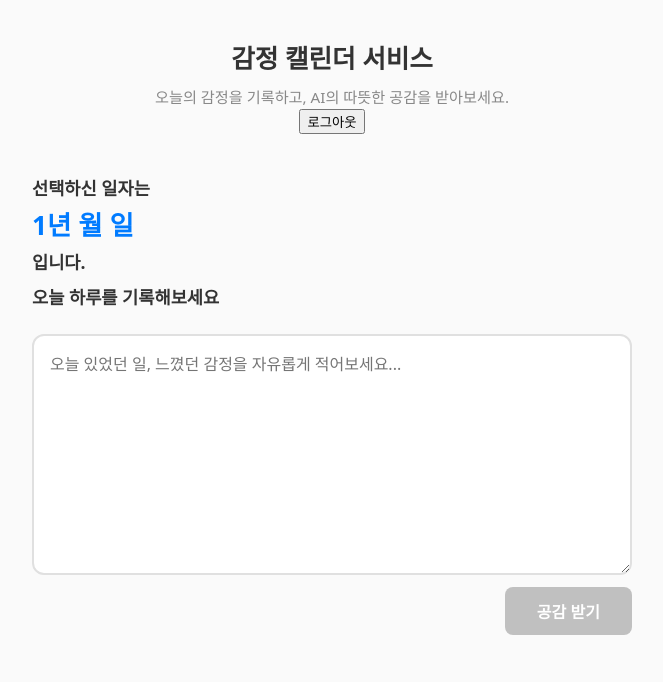
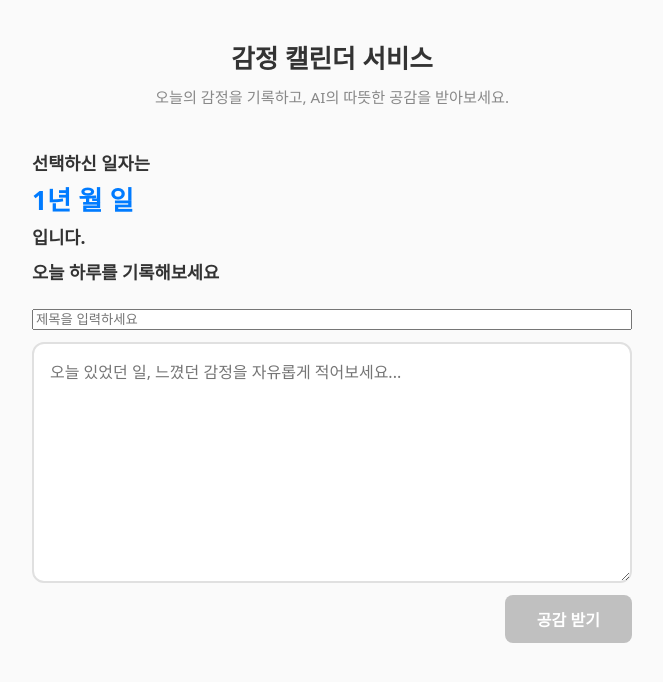
Before and after one commit to shinjipark22/diary_empathy_project, a React (Vite) app in the folder frontend/: page /diary/1 in a window 1280 px wide. Shown: the top 682 px of the page, without its empty margins (308-971 px from the left). Built offline with nearby package versions, Linux system fonts and the light colour scheme; sample sign-in values are in the browser's storage.

Commit message:
[FEAT]: diary 기능 API 명세서 기반으로 통일 (user id)

```diff
--- a/frontend/src/App.jsx
+++ b/frontend/src/App.jsx
@@ -2,12 +2,16 @@ import DiaryPage from './pages/DiaryPage';
 
 import CalendarPage from './pages/CalendarPage';
 import './App.css';
-import {BrowserRouter as Router, Routes, Route} from 'react-router-dom';
+import {BrowserRouter as Router, Routes, Route, Navigate} from 'react-router-dom';
 import { useState } from 'react';
+import LoginPage from './pages/LoginPage.jsx';
+import AuthCallbackPage from './pages/AuthCallbackPage.jsx';
 
 
 
 function App() {
+  const token = localStorage.getItem('accessToken');
+  const isLoggedIn = !!token && token !== 'null' && token !== 'undefined';
 
   return <div>
     <Router>
@@ -15,14 +19,15 @@ function App() {
 
         <h1 className="diary-page__title">감정 캘린더 서비스</h1>
         <p className='diary-page-main'>오늘의 감정을 기록하고, AI의 따뜻한 공감을 받아보세요.</p>
-        <button>로그아웃</button>
+
       </header>
 
+
     <Routes>
-
-      <Route path="/" element={<div className='app-container'> <CalendarPage /></div>} />
-
-      <Route path = "/diary/:date" element = {<DiaryPage />} />
+      <Route path = "/login" element={isLoggedIn ? <Navigate to="/" replace /> : <LoginPage />} />
+      <Route path="/auth/callback" element={<AuthCallbackPage />} />
+      <Route path="/" element={isLoggedIn ? <div className='app-container'> <CalendarPage /></div> : <Navigate to="/login" replace />} />
+      <Route path = "/diary/:date" element = {isLoggedIn ? <DiaryPage /> : <Navigate to="/login" replace />} />
     </Routes>
 
     </Router>
--- a/frontend/src/api/empathy.js
+++ b/frontend/src/api/empathy.js
@@ -1,4 +1,4 @@
-const USE_MOCK = true; // AI 서버 연동 시 false로 변경
+const USE_MOCK = true; // 목데이터 사용 시 true
 
 function getMockResponse(diaryText) {
   const hasNegative = /힘들|슬프|우울|짜증|화가|속상|불안|걱정|외로/.test(diaryText);
@@ -43,19 +43,30 @@ function getMockResponse(diaryText) {
 }
 
 export async function postDiaryEmpathy(diaryText) {
+  const payload = typeof diaryText === 'string'
+    ? { content: diaryText }
+    : diaryText; // 문자열이 들어오면 content로 감싸고, 객체가 들어오면 그대로 사용
+
   if (USE_MOCK) {
     await new Promise((resolve) => setTimeout(resolve, 1000));
-    return getMockResponse(diaryText);
+    return getMockResponse(payload.content ?? '');
   }
 
   const request = {
-    request_id: crypto.randomUUID(),
-    diary_text: diaryText,
+    user_id: payload.userId ?? '',
+    date: payload.date || new Date().toISOString().split('T')[0],
+    content: payload.content || "",
+    title: payload.title || "오늘의 일기",
   };
 
-  const response = await fetch('/api/diary/empathy', {
+  const accessToken = localStorage.getItem('accessToken');
+
+  const response = await fetch('/api/diary/create', {
     method: 'POST',
-    headers: { 'Content-Type': 'application/json' },
+    headers: {
+      'Content-Type': 'application/json',
+      ...(accessToken ? { Authorization: `Bearer ${accessToken}` } : {}),
+    },
     body: JSON.stringify(request),
   });
 
--- a/frontend/src/components/DiaryInput.jsx
+++ b/frontend/src/components/DiaryInput.jsx
@@ -4,12 +4,17 @@ import './DiaryInput.css';
 
 export default function DiaryInput({ onSubmit, isLoading, date }) {
   const [text, setText] = useState('');
+  const [title, setTitle] = useState('');
   const [y,m,d] = date.split('-');
   const handleSubmit = (e) => {
     e.preventDefault();
-    const trimmed = text.trim();//공백 제거
-    if (!trimmed) return;
-    onSubmit(trimmed); // 부모가 내려준 함수  (DiaryPage.jsx의 handleSubmit 함수가 호출됨)
+    const trimmedContent = text.trim();//공백 제거
+    const trimmedTitle = title.trim();
+    if (!trimmedContent) return;
+    onSubmit({
+      title: trimmedTitle,
+      content: trimmedContent,
+    }); // 부모가 내려준 함수  (DiaryPage.jsx의 handleSubmit 함수가 호출됨) -> 여기서 부모로 반환
   };
 //button이 클릭되면 handleSubmit 함수가 실행 일기 문자열)
   return (
@@ -24,6 +29,12 @@ export default function DiaryInput({ onSubmit, isLoading, date }) {
         </div>
         <p style={{ margin: '4px 0 12px 0' }}>오늘 하루를 기록해보세요</p>
       </label>
+      <input type="text"
+        placeholder='제목을 입력하세요'
+        value={title}
+        onChange={(e) => setTitle(e.target.value)}
+        disabled={isLoading}
+      />
       <textarea
         id="diary-text"
         className="diary-input__textarea"
--- /dev/null
+++ b/frontend/src/pages/AuthCallbackPage.jsx
@@ -0,0 +1,23 @@
+//URL에 토큰이 표현되어 있지 않으면 제대로 작동 안함
+
+import { useEffect } from "react";
+import { useNavigate,useSearchParams } from "react-router-dom";
+
+export default function AuthCallbackPage() {
+    const navigate = useNavigate();
+    const [searchParams] = useSearchParams();
+
+    useEffect(() => {
+        const accessToken = searchParams.get('accessToken') || searchParams.get('token'); //token이나 accessToken 뒤에 붙어 있는 값을 토큰으로 긁어옴
+        const userId = searchParams.get('userId') || searchParams.get('user_id'); //userId나 id 뒤에 붙어 있는 값을 userId로 긁어옴
+        if (!accessToken) {
+        navigate('/login', { replace: true });
+         return;
+        }
+        localStorage.setItem('accessToken', accessToken); //토큰을 localStorage에 저장(앞에 값이 로컬에 저장되는 변수 명, 뒤에값이 value)
+        localStorage.setItem('userId', userId);
+        navigate('/', { replace: true });
+
+    }, [navigate, searchParams]);
+    return <div>로그인 중...</div>;
+}
--- a/frontend/src/pages/DiaryPage.jsx
+++ b/frontend/src/pages/DiaryPage.jsx
@@ -12,13 +12,18 @@ export default function DiaryPage() {
   const [error, setError] = useState(null);
   const {date} = useParams(); //url에서 날짜 정보 가져오기
   //Diary Iput 에서 일기 내용을 넘겨줌 (text인가는 사용자가 입력한 일기 문자열 )
-  const handleSubmit = async (text) => {
+  const handleSubmit = async ({ title, content }) => {
     setIsLoading(true);
     setError(null);
     setResult(null);
 
     try {
-      const data = await postDiaryEmpathy(text);
+      const data = await postDiaryEmpathy({
+        userId: localStorage.getItem('userId') ?? '',
+        date: date,
+        content,
+        title,
+      });
       setResult(data); //이때 data 상태를 변경
     } catch (err) {
       setError(err instanceof Error ? err.message : '알 수 없는 오류가 발생했습니다.');
--- /dev/null
+++ b/frontend/src/pages/LoginPage.css
@@ -0,0 +1,5 @@
+.login-page{
+    display: flex;
+    justify-content: center;
+    margin: 30px;
+}
--- /dev/null
+++ b/frontend/src/pages/LoginPage.jsx
@@ -0,0 +1,8 @@
+import './LoginPage.css';
+
+//login Page 구성 -> 기본 주소는 http://localhost:8080으로 세팅해둠 -> 추후 변경시 수정하면 됨
+export default function LoginPage() {
+    return <div className='login-page' >
+       <button className="login-button" style={{ border: 'none', background: 'none' }} onClick={() => window.location.href = 'http://localhost:8080/auth/login'}><img src="/src/assets/kakao_login_medium_narrow.png" alt="Login Button"></img></button>
+    </div>
+}
--- a/frontend/vite.config.ts
+++ b/frontend/vite.config.ts
@@ -6,7 +6,7 @@ export default defineConfig({
   server: {
     proxy: {
       '/api': {
-        target: 'http://localhost:8000',
+        target: 'http://localhost:8080',
         changeOrigin: true,
       },
     },
```
Also changed, not shown: frontend/src/assets/kakao_login_medium_narrow.png (added).
